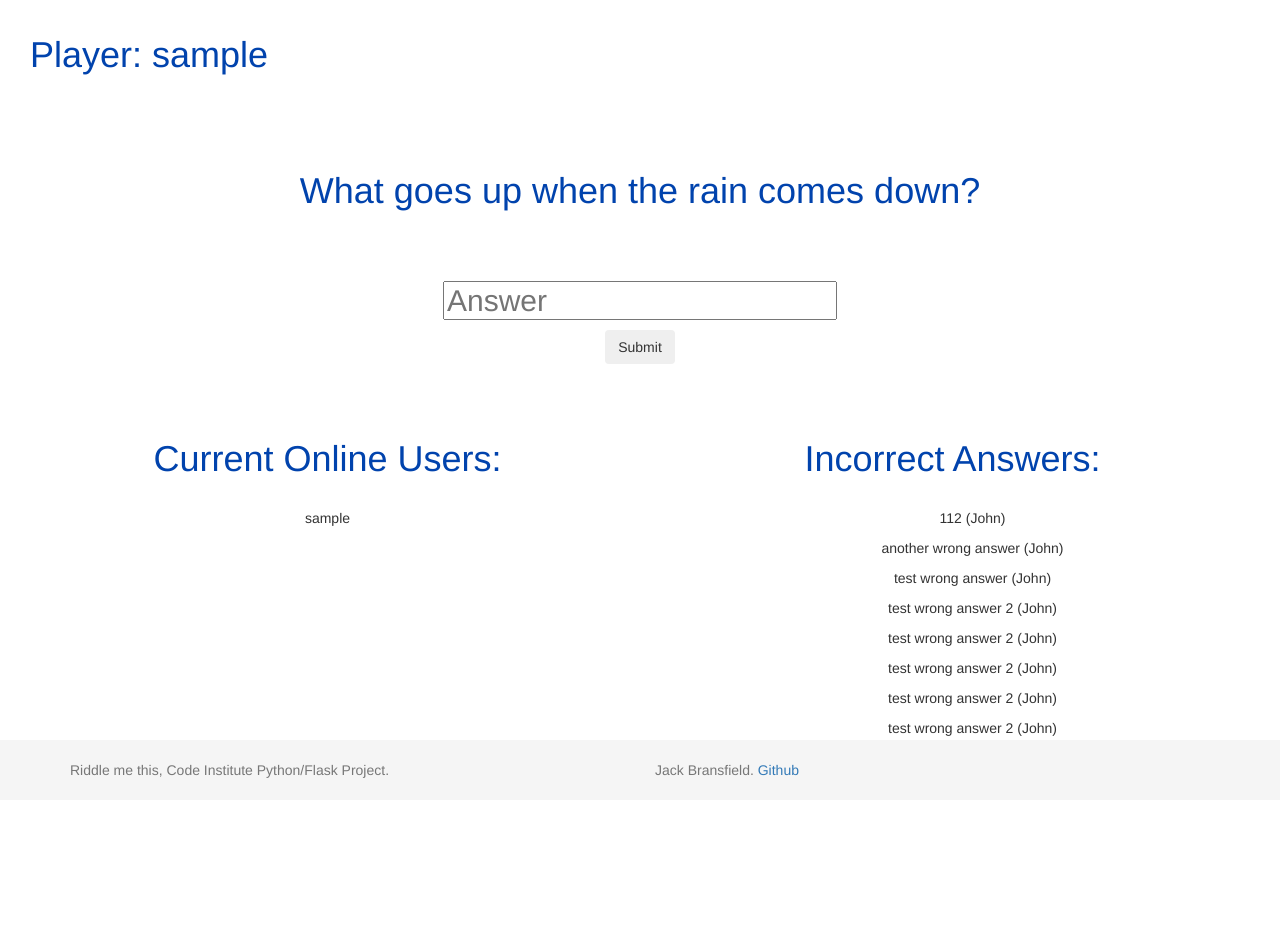
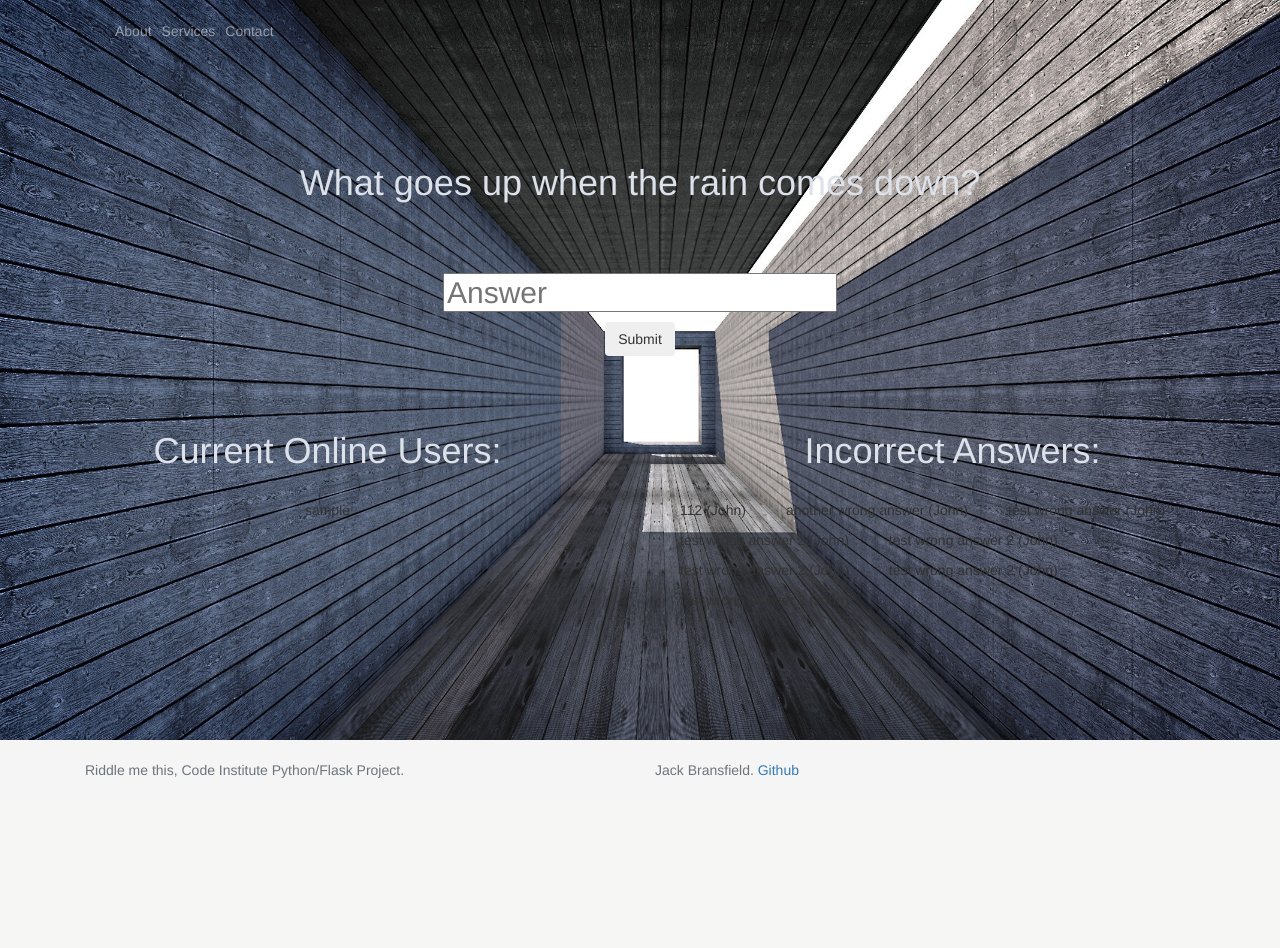
Before and after one commit to bransfieldjack/Practical_Python_Milestone_Project, a Flask app: a page that uses templates/riddles.html in a window 1280 px wide. After the commit the page ends 778 px from the top, so only its background shows below. Run offline with Flask 2, Linux system fonts and the light colour scheme; the visitor is signed in with stand-in values (Sample User, id 1); some libraries are stand-ins or nearby versions.

Commit message:
Re-styled the landing/login page with bootstrap template styling. Changed the background image of  the base.html file. Using that as the template to extend to all other pages.

```diff
--- /dev/null
+++ b/static/css/style.css
@@ -0,0 +1,49 @@
+html,body {
+    position:relative;
+    margin:0;
+    padding:0;
+    overflow:auto;
+    height: 100%;
+    background-image: url("/static/pictures/abstract_hallway.jpg");
+    background-position: center;
+    background-repeat: no-repeat;
+    background-size: cover;
+}
+container {
+    position:relative;
+}
+.bg {
+    /* The image used */
+
+
+    /* Full height */
+    height: 100%;
+
+    /* Center and scale the image nicely */
+    background-position: center;
+    background-repeat: no-repeat;
+    background-size: cover;
+}
+
+.navbar {
+background-color:transparent;
+}
+h1 {
+  color: #dce1ea;
+}
+h2 {
+  color: #d83006;
+}
+.text-muted {
+    color: #dce1ea;
+}
+#footer {
+    height: 60px;
+    width: 100%;
+    background-position: 0% 0%;
+    position: fixed;
+    bottom: 0pt;
+    left: 0pt;
+    line-height: 60px;
+    background-color: #f5f5f5;
+}
--- /dev/null
+++ b/templates/base.html
@@ -0,0 +1,49 @@
+<!DOCTYPE html>
+
+<html>
+
+<head>
+    <title>Welcome Page</title>
+
+    <meta charset="windows-1252"/>
+    <meta name="viewport" content="width=device-width, initial-scale=1">
+
+    <!-- Bootstrap 4 CDN -->
+    <link rel="stylesheet" href="https://maxcdn.bootstrapcdn.com/bootstrap/4.0.0/css/bootstrap.min.css" integrity="sha384-Gn5384xqQ1aoWXA+058RXPxPg6fy4IWvTNh0E263XmFcJlSAwiGgFAW/dAiS6JXm" crossorigin="anonymous">
+
+    <!-- CSS -->
+    <link rel="stylesheet" href="https://maxcdn.bootstrapcdn.com/bootstrap/3.3.7/css/bootstrap.min.css" integrity="sha384-BVYiiSIFeK1dGmJRAkycuHAHRg32OmUcww7on3RYdg4Va+PmSTsz/K68vbdEjh4u" crossorigin="anonymous">
+
+    <!-- JQuery CDN -->
+    <script src="https://code.jquery.com/jquery-3.3.1.js" integrity="sha256-2Kok7MbOyxpgUVvAk/HJ2jigOSYS2auK4Pfzbm7uH60=" crossorigin="anonymous"></script>
+
+    <!-- Custom Styling -->
+    <link rel="stylesheet" href="/static/css/style.css">
+</head>
+
+<body>
+
+
+
+   {% block content %}
+
+
+
+   {% endblock %}
+
+     <div id="footer">
+      <div class="container">
+        <div class="row">
+          <div class="col-lg-6">
+            <span class="text-muted" style="color:#dce1ea;">Riddle me this, Code Institute Python/Flask Project.</span>
+          </div>
+          <div class="col-lg-6">
+            <span class="text-muted"><p>Jack Bransfield. <a href="https://github.com/bransfieldjack">Github</a></p></span>
+          </div>
+        </div>
+      </div>
+    </div>
+
+</body>
+
+</html>
--- a/templates/riddles.html
+++ b/templates/riddles.html
@@ -1,61 +1,29 @@
-<!DOCTYPE html>
+{% extends 'base.html' %} {% block content %}
 
-<html>
+<nav class="navbar navbar-expand-lg navbar-dark">
+  <div class="container">
+    <button class="navbar-toggler" type="button" data-toggle="collapse" data-target="#navbarResponsive" aria-controls="navbarResponsive" aria-expanded="false" aria-label="Toggle navigation">
+          <span class="navbar-toggler-icon"></span>
+        </button>
+    <div class="collapse navbar-collapse" id="navbarResponsive">
+      <ul class="navbar-nav ml-auto">
+        <li class="nav-item active">
+          <a class="nav-link" href="#"></a>
+        </li>
+        <li class="nav-item">
+          <a class="nav-link" href="#">About</a>
+        </li>
+        <li class="nav-item">
+          <a class="nav-link" href="#">Services</a>
+        </li>
+        <li class="nav-item">
+          <a class="nav-link" href="#">Contact</a>
+        </li>
+      </ul>
+    </div>
+  </div>
+</nav>
 
-<head>
-    <title>Riddle me this. </title>
-
-    <meta name="viewport" content="width=device-width, initial-scale=1">
-
-    <link rel=stylesheet type=text/css href="{{ url_for('static', filename='style.css') }}">
-
-    <link rel="stylesheet" href="https://maxcdn.bootstrapcdn.com/bootstrap/3.3.7/css/bootstrap.min.css" integrity="sha384-BVYiiSIFeK1dGmJRAkycuHAHRg32OmUcww7on3RYdg4Va+PmSTsz/K68vbdEjh4u" crossorigin="anonymous">
-
-</head>
-
-<style>
-html,body {
-    position:relative;
-    margin:0;
-    padding:0;
-    overflow:auto;
-    margin-bottom: 100px;
-}
-.navbar {
-background-color: #a0b5d6;
-border-color: #E7E7E7;
-}
-h1 {
-  color: #0143ad;
-}
-h2 {
-  color: #d83006;
-}
-#footer {
-    height: 60px;
-    width: 100%;
-    background-position: 0% 0%;
-    position: fixed;
-    bottom: 0pt;
-    left: 0pt;
-    line-height: 60px;
-    background-color: #f5f5f5;
-}
-</style>
-
-<body>
-
-      <div class="container-fluid">
-        <div class="navbar-header">
-          <a class="navbar-brand" href="#"><h1> Player: {{session['user']}} </h1></a>
-            </div>
-                <a class="navbar-brand navbar-right" href="#"></a>
-            </div>
-        </div>
-      </div>
-    </nav>
-    <br>
-    <br>
     <div class="container-fluid text-center">
       <div class="row content">
         <div class="col-sm-2 sidenav">
@@ -127,3 +95,5 @@ h2 {
 
 </body>
 </html>
+
+{% endblock %}
```
Also changed, not shown: templates/index.html (+16 -123 lines), static/pictures/abstract_hallway.jpg (added), static/pictures/riddle_logo.png (added), 1 other file.
